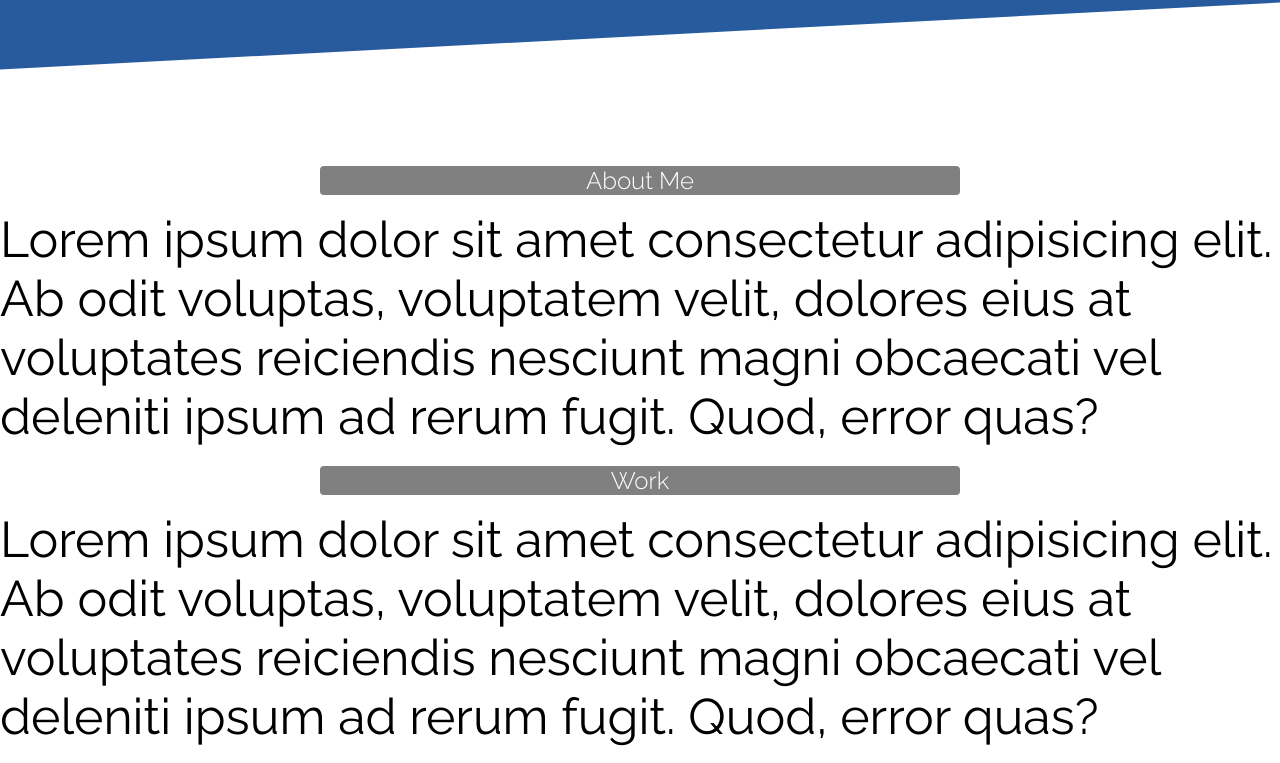
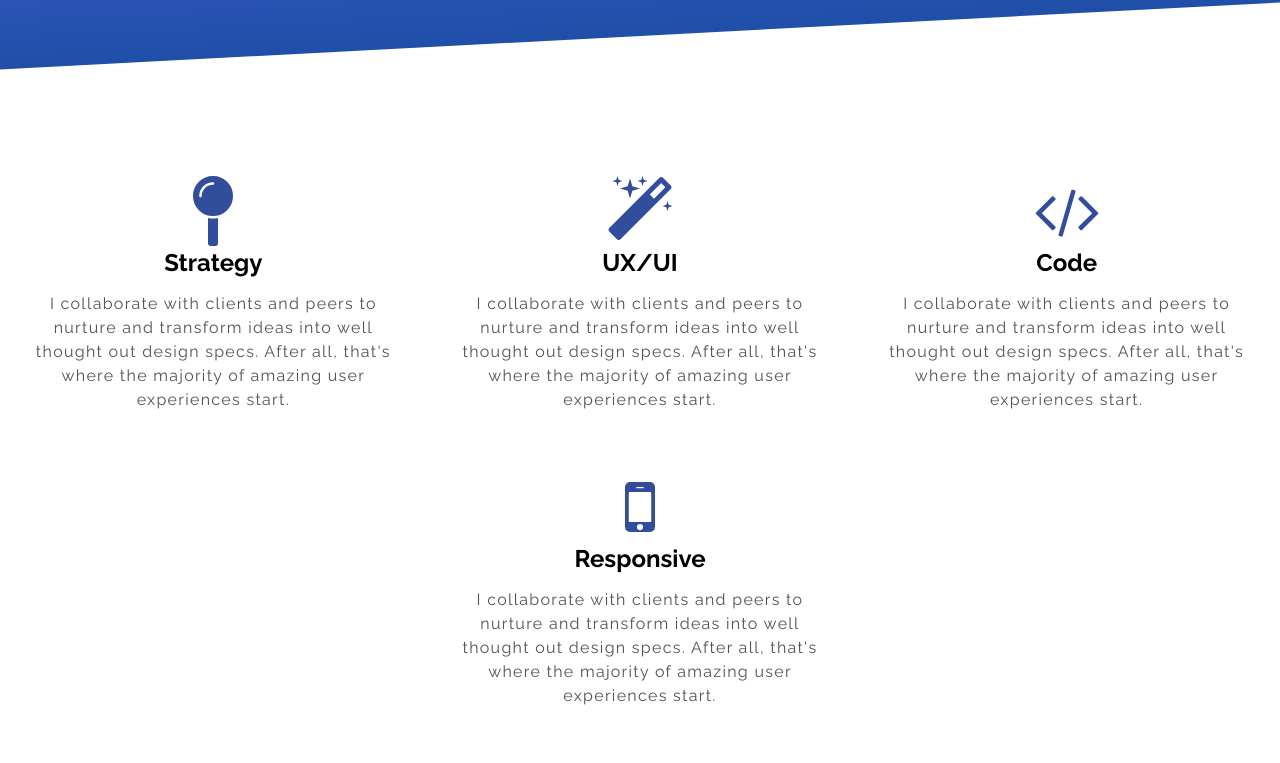
Before and after one commit to dragosbus/portfolio, a website: page index.html in a window 1280 px wide. Shown: the part 784-1547 px from the top of the page. Drawn offline with Linux system fonts and the light colour scheme.

Commit message:
Changed colors and make abour section

```diff
--- a/index.html
+++ b/index.html
@@ -51,14 +51,57 @@
         </div>
     </header>
     <main>
+
         <section class="intro">
             <p>Hi, my name is Dragos. I create beautiful & functional websites for small businesses. Below are a few services
                 I provide:</p>
         </section>
+
         <section id="about">
-            <h3>About Me</h3>
-            <p>Lorem ipsum dolor sit amet consectetur adipisicing elit. Ab odit voluptas, voluptatem velit, dolores eius at
-                voluptates reiciendis nesciunt magni obcaecati vel deleniti ipsum ad rerum fugit. Quod, error quas?</p>
+
+            <div class="expertise">
+
+                <div class="expertise--card">
+                    <svg width="70" height="70" viewBox="0 0 1792 1792" xmlns="http://www.w3.org/2000/svg">
+                        <path d="M896 1088q66 0 128-15v655q0 26-19 45t-45 19h-128q-26 0-45-19t-19-45v-655q62 15 128 15zm0-1088q212 0 362 150t150 362-150 362-362 150-362-150-150-362 150-362 362-150zm0 224q14 0 23-9t9-23-9-23-23-9q-146 0-249 103t-103 249q0 14 9 23t23 9 23-9 9-23q0-119 84.5-203.5t203.5-84.5z"
+                        />
+                    </svg>
+                    <h3>Strategy</h3>
+                    <p>I collaborate with clients and peers to nurture and transform ideas into well thought out design specs.
+                        After all, that's where the majority of amazing user experiences start.</p>
+                </div>
+
+                <div class="expertise--card">
+                    <svg width="70" height="70" viewBox="0 0 1792 1792" xmlns="http://www.w3.org/2000/svg">
+                        <path d="M1254 581l293-293-107-107-293 293zm447-293q0 27-18 45l-1286 1286q-18 18-45 18t-45-18l-198-198q-18-18-18-45t18-45l1286-1286q18-18 45-18t45 18l198 198q18 18 18 45zm-1351-190l98 30-98 30-30 98-30-98-98-30 98-30 30-98zm350 162l196 60-196 60-60 196-60-196-196-60 196-60 60-196zm930 478l98 30-98 30-30 98-30-98-98-30 98-30 30-98zm-640-640l98 30-98 30-30 98-30-98-98-30 98-30 30-98z"
+                        />
+                    </svg>
+                    <h3>UX/UI</h3>
+                    <p>I collaborate with clients and peers to nurture and transform ideas into well thought out design specs.
+                        After all, that's where the majority of amazing user experiences start.</p>
+                </div>
+
+                <div class="expertise--card">
+                    <svg width="70" height="70" viewBox="0 0 2048 1792" xmlns="http://www.w3.org/2000/svg">
+                        <path d="M681 1399l-50 50q-10 10-23 10t-23-10l-466-466q-10-10-10-23t10-23l466-466q10-10 23-10t23 10l50 50q10 10 10 23t-10 23l-393 393 393 393q10 10 10 23t-10 23zm591-1067l-373 1291q-4 13-15.5 19.5t-23.5 2.5l-62-17q-13-4-19.5-15.5t-2.5-24.5l373-1291q4-13 15.5-19.5t23.5-2.5l62 17q13 4 19.5 15.5t2.5 24.5zm657 651l-466 466q-10 10-23 10t-23-10l-50-50q-10-10-10-23t10-23l393-393-393-393q-10-10-10-23t10-23l50-50q10-10 23-10t23 10l466 466q10 10 10 23t-10 23z"
+                        />
+                    </svg>
+                    <h3>Code</h3>
+                    <p>I collaborate with clients and peers to nurture and transform ideas into well thought out design specs.
+                        After all, that's where the majority of amazing user experiences start.</p>
+                </div>
+
+                <div class="expertise--card">
+                    <svg width="70" height="70" viewBox="0 0 1792 1792" xmlns="http://www.w3.org/2000/svg">
+                        <path d="M976 1408q0-33-23.5-56.5t-56.5-23.5-56.5 23.5-23.5 56.5 23.5 56.5 56.5 23.5 56.5-23.5 23.5-56.5zm208-160v-704q0-13-9.5-22.5t-22.5-9.5h-512q-13 0-22.5 9.5t-9.5 22.5v704q0 13 9.5 22.5t22.5 9.5h512q13 0 22.5-9.5t9.5-22.5zm-192-848q0-16-16-16h-160q-16 0-16 16t16 16h160q16 0 16-16zm288-16v1024q0 52-38 90t-90 38h-512q-52 0-90-38t-38-90v-1024q0-52 38-90t90-38h512q52 0 90 38t38 90z"
+                        />
+                    </svg>
+                    <h3>Responsive</h3>
+                    <p>I collaborate with clients and peers to nurture and transform ideas into well thought out design specs.
+                        After all, that's where the majority of amazing user experiences start.</p>
+                </div>
+
+            </div>
         </section>
 
         <section id="portfolio">
```
Also changed, not shown: dist/css/style.css.
